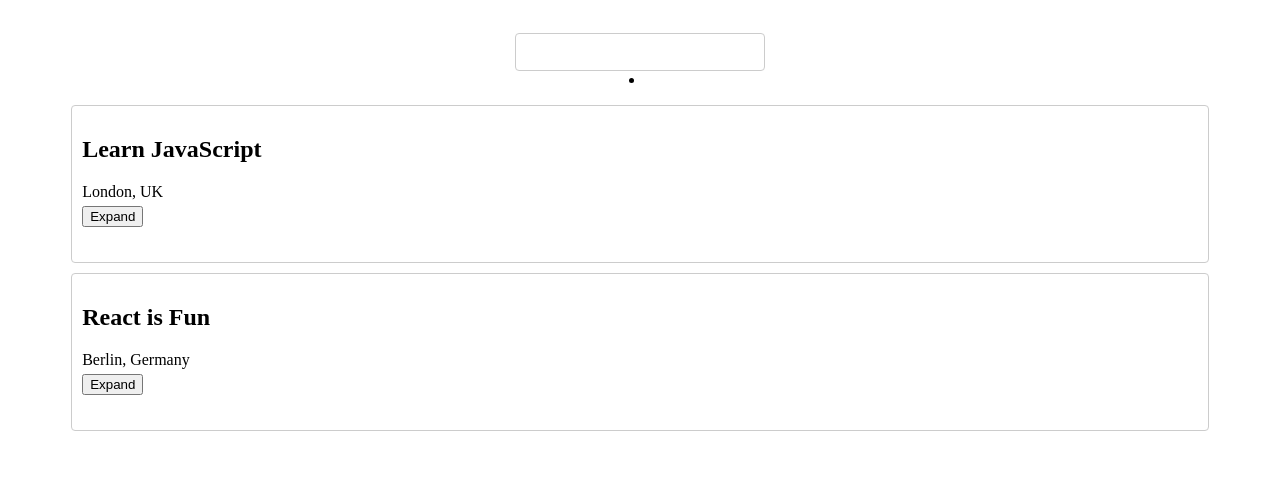
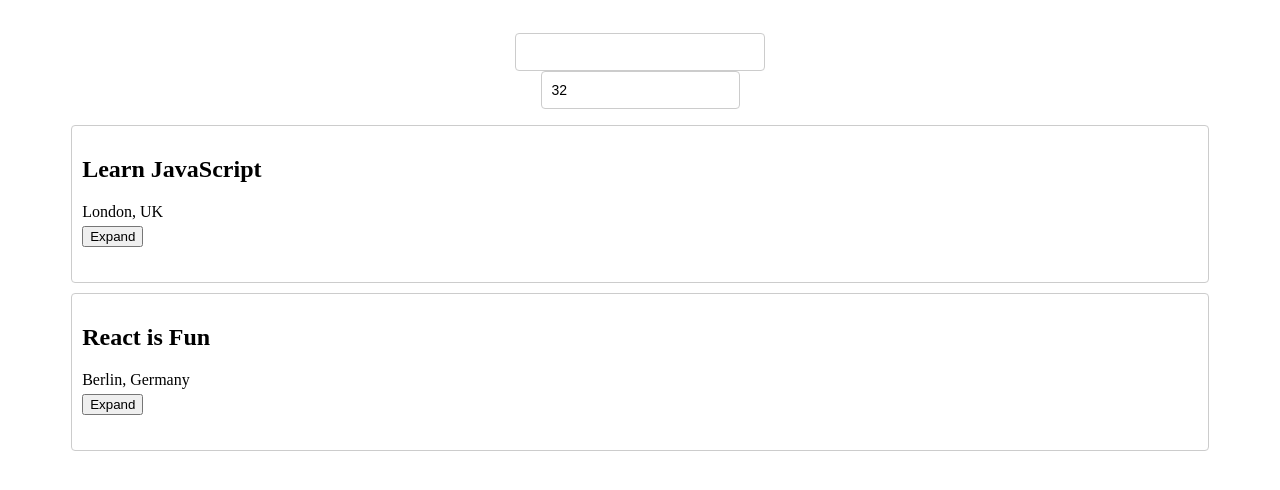
Before and after one commit to LetsCodeManh/MeetApp, a React (Create React App) app: page / in a window 1280 px wide. Shown: the top 490 px of the page. Built offline with nearby package versions, Linux system fonts and the light colour scheme.

Commit message:
Testing NumberOfEvents

```diff
--- a/src/components/NumberOfEvents/NumberOfEvents.js
+++ b/src/components/NumberOfEvents/NumberOfEvents.js
@@ -1,8 +1,32 @@
 import React, { Component } from "react";
 
 class NumberOfEvents extends Component {
+  state = {
+    numberOfEvents: 32,
+  };
+
+  handleInputChanged = (event) => {
+    const inputValue = event.target.value;
+    this.props.updateEvents(null, inputValue);
+    this.setState({
+      numberOfEvents: inputValue,
+    });
+  };
+
   render() {
-    return <li></li>;
+    const { numberOfEvents } = this.state;
+
+    return (
+      <div>
+        <input
+          type="number"
+          value={numberOfEvents}
+          onChange={(event) => {
+            this.handleInputChanged(event);
+          }}
+        />
+      </div>
+    );
   }
 }
 
```
Also changed, not shown: 2 other files (tests, documents, lock files or other folders).
